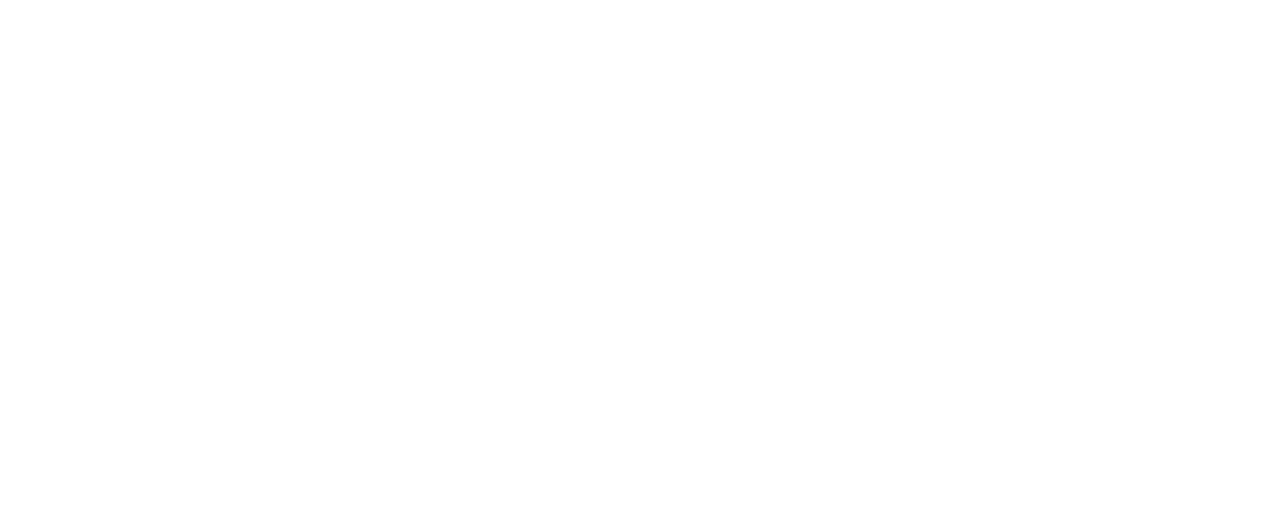
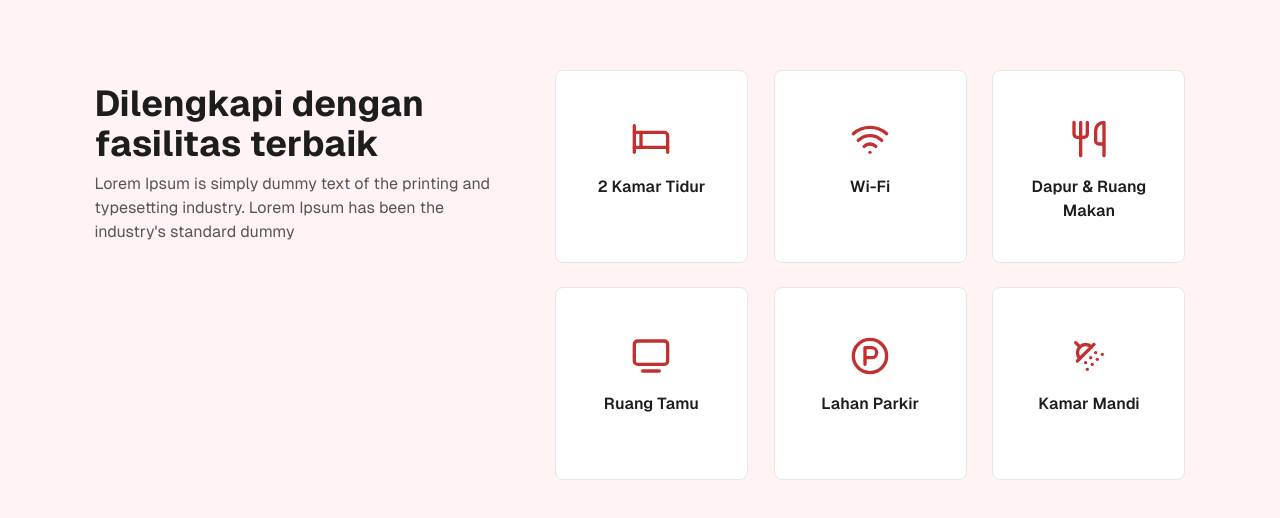
Before and after one commit to saaip7/hamidah-homestay, a Next.js app: page / in a window 1280 px wide. Shown: the part 1551-2069 px from the top of the page. Before the commit the page ends 1541 px from the top, so only its background shows below. Built offline with nearby package versions, Linux system fonts and the light colour scheme.

Commit message:
feat: add fasilitas section

```diff
--- a/src/app/page.tsx
+++ b/src/app/page.tsx
@@ -3,6 +3,9 @@
 
 import {Button} from "@/components/button";
 import {Carousel, CarouselApi, CarouselPrevious, CarouselNext, CarouselContent, CarouselItem} from "@/components/carousel";
+import Card from "@/components/card";
+import { Bed, CircleParking , Utensils , Wifi, TvMinimal, ShowerHead   } from 'lucide-react';
+
 
 export default function Home() {
 
@@ -12,6 +15,15 @@
     "/galeri/3.JPG",
     "/galeri/4.JPG",
     "/galeri/5.JPG",
+  ];
+
+  const facilities = [
+    { icon: <Bed className="w-10 h-10 "/>, title: "2 Kamar Tidur" },
+    { icon: <Wifi className="w-10 h-10 " />, title: "Wi-Fi" },
+    { icon: <Utensils className="w-10 h-10 " />, title: "Dapur & Ruang Makan" },
+    { icon: <TvMinimal  className="w-10 h-10 "/>, title: "Ruang Tamu" },
+    { icon: <CircleParking className="w-10 h-10 " />, title: "Lahan Parkir" },
+    { icon: <ShowerHead className="w-10 h-10"/>, title: "Kamar Mandi" }
   ];
 
 return (
@@ -71,6 +83,8 @@
             </div>
           </div>
         </section>
+
+        {/* Galeri */}
         <section id="galeri" className="w-full py-10 md:py-16 lg:py-24 bg-white">
           <div className="container px-4 md:px-6 text-color-black font-['Geist'] justify-center items-center flex mx-auto">
             <div>
@@ -85,11 +99,11 @@
                   {galeriCarousel.map((imageSrc, index) => (
                     <CarouselItem key={index} className="h-[450px]">
                       <Image
-                        src={imageSrc}
-                        alt={`Homestay Image ${index + 1}`}
-                        width={1000}
-                        height={600}
-                        className="rounded-lg object-cover w-full h-full"
+                      src={imageSrc}
+                      alt={`Homestay Image ${index + 1}`}
+                      width={1000}
+                      height={600}
+                      className="rounded-3xl object-cover w-full h-full"
                       />
                     </CarouselItem>
                   ))}
@@ -100,6 +114,33 @@
             </div>
           </div>
         </section>
+
+        {/* Fasilitas */}
+        <section className="flex overflow-hidden flex-col justify-center items-center px-16 py-20 bg-color-bg-red max-md:px-5 font-['Geist']">
+          <div className="w-full max-w-[1091px] max-md:max-w-full">
+            <div className="flex gap-5 max-md:flex-col">
+              <div className="flex flex-col w-2/5 max-md:ml-0 max-md:w-full">
+                <div className="flex flex-col mt-3.5 max-md:mt-10">
+                  <h2 className="self-start text-3xl md:text-4xl font-bold text-color-black">
+                    Dilengkapi dengan fasilitas terbaik
+                  </h2>
+                  <p className="mt-2 text-base leading-6 text-color-gray">
+                    Lorem Ipsum is simply dummy text of the printing and typesetting industry. Lorem Ipsum has been the industry's standard dummy
+                  </p>
+                </div>
+              </div>
+              <div className="flex flex-col ml-5 w-3/5 max-md:ml-0 max-md:w-full">
+                <div className="flex flex-wrap grow gap-6 justify-between items-start max-md:mt-10">
+                  {facilities.map((facility, index) => (
+                    <Card key={index} icon={facility.icon} title={facility.title} />
+                  ))}
+                </div>
+              </div>
+            </div>
+          </div>
+        </section>
+
+
       </main>
     </div>
 );
--- /dev/null
+++ b/src/components/card.tsx
@@ -0,0 +1,19 @@
+import React from 'react';
+
+interface FacilityCardProps {
+  icon: React.ReactNode; // Ganti imageSrc dengan icon
+  title: string;
+}
+
+const Card: React.FC<FacilityCardProps> = ({ icon, title }) => {
+  return (
+    <div className="flex flex-col rounded-none w-[193px]">
+      <div className="flex flex-col px-5 py-12 bg-white rounded-lg border border-gray-200 border-solid h-[193px] w-[193px] max-md:px-5">
+        <div className="w-10 h-10 mx-auto text-color-red">{icon}</div>
+        <div className="mt-4 text-center text-color-black font-semibold">{title}</div>
+      </div>
+    </div>
+  );
+};
+
+export default Card;
```
